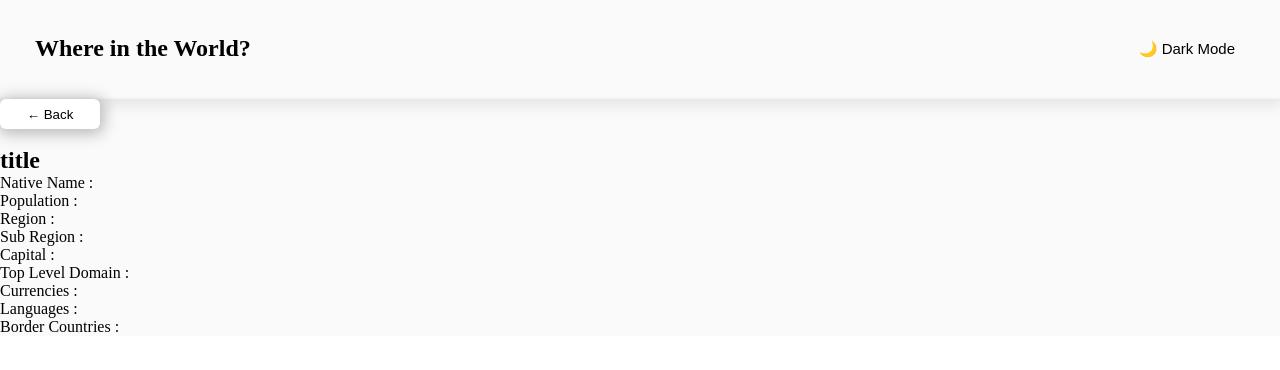
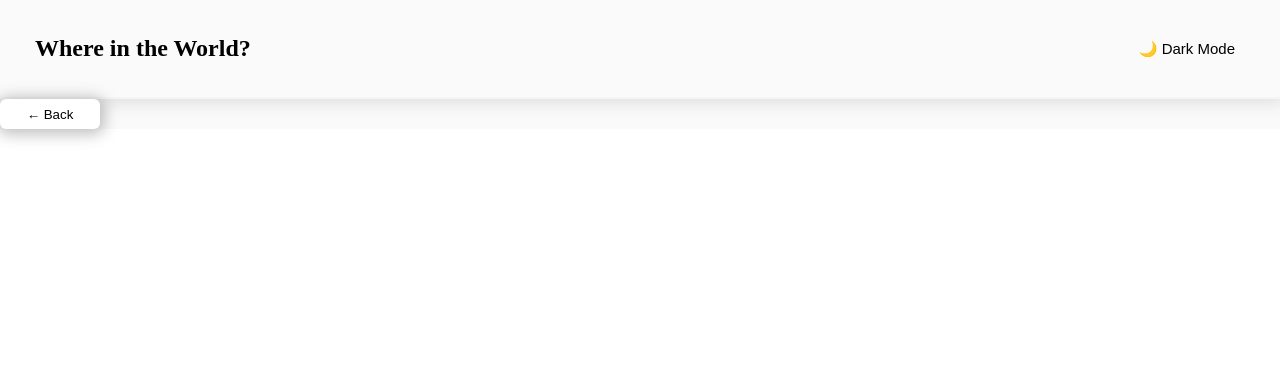
Before and after one commit to hiimhl/rest-countries-api, a React (Create React App) app: page /detail/1 in a window 1280 px wide. Shown: the top 370 px of the page. Built offline with nearby package versions, Linux system fonts and the light colour scheme.

Commit message:
useParams

```diff
--- a/src/App.js
+++ b/src/App.js
@@ -6,7 +6,10 @@ import Home from "./Home";
 function App(props) {
   const [countries, setCountries] = useState([]);
   const getDataToApp = (data) => {
-    setCountries(data);
+    if (data.length !== 0) {
+      setCountries(data);
+      console.log("in App");
+    }
   };
   return (
     <BrowserRouter>
--- a/src/Detail.js
+++ b/src/Detail.js
@@ -1,36 +1,26 @@
 import React from "react";
 import Header from "./components/Header";
+import { useNavigate, useParams } from "react-router-dom";
 import Button from "./components/UI/Button";
 import "./index.css";
+import Country from "./components/Country";
 
 function Detail(props) {
+  let id = useParams();
+  const navigate = useNavigate();
+  console.log(props.sendDate);
   return (
     <div className="all">
       <Header />
-      <Button contents={"← Back"} />
-      <div>
-        <img src={props.flags} alt={props.name} />
-        <ul>
-          <h2>title</h2>
-          <li>
-            <div>
-              <p>Native Name : {props.name}</p>
-              <p>Population : {props.population}</p>
-              <p>Region : {props.region}</p>
-              <p>Sub Region : {props.name}</p>
-              <p>Capital : {props.capital}</p>
-            </div>
-            <div>
-              <p>Top Level Domain : {props.name}</p>
-              <p>Currencies : {props.name}</p>
-              <p>Languages : {props.name}</p>
-            </div>
-          </li>
-          <li>
-            Border Countries : <span>{props.name}</span>
-          </li>
-        </ul>
-      </div>
+      <Button
+        contents={"← Back"}
+        onClickHandler={() => {
+          navigate("/");
+        }}
+      />
+      {/* {props.sendDate.map((props) => {
+        <Country data={props} id={props.sendDate.name} />;
+      })} */}
     </div>
   );
 }
--- /dev/null
+++ b/src/components/Country.js
@@ -0,0 +1,29 @@
+function Country(props) {
+  return (
+    <div>
+      <img src={props.data.flags} alt={props.data.name} />
+      <ul>
+        <h2>title</h2>
+        <li>
+          <div>
+            <p>Native Name : {props.data.name}</p>
+            <p>Population : {props.data.population}</p>
+            <p>Region : {props.data.region}</p>
+            <p>Sub Region : {props.data.name}</p>
+            <p>Capital : {props.data.capital}</p>
+          </div>
+          <div>
+            <p>Top Level Domain : {props.data.name}</p>
+            <p>Currencies : {props.data.name}</p>
+            <p>Languages : {props.data.name}</p>
+          </div>
+        </li>
+        <li>
+          Border Countries : <span>{props.data.name}</span>
+        </li>
+      </ul>
+    </div>
+  );
+}
+
+export default Country;
--- a/src/components/ShowList.js
+++ b/src/components/ShowList.js
@@ -1,10 +1,18 @@
 import Card from "./UI/Card";
 import { useEffect, useState } from "react";
+import { useNavigate } from "react-router-dom";
 import "./All.css";
 
 function ShowList(props) {
   const [countries, setCountries] = useState([]);
   const [bool, setBool] = useState(false);
+  const navigate = useNavigate();
+
+  if (countries.length !== 0) {
+    console.log("form showlist");
+    props.sendData(countries);
+  }
+
   const getCountries = async () => {
     const json = await //
     (await fetch("https://restcountries.com/v3.1/all"))
@@ -19,13 +27,15 @@ function ShowList(props) {
   }, []);
 
   //데이터 보내기
-  bool && props.sendData(countries);
 
   return (
     <ul className="countries-list">
       {countries.map((item) => {
         return (
           <Card
+            onClickHandler={() => {
+              navigate(`/detail/${item.name.common}`);
+            }}
             className="list"
             key={item.name.common}
             name={item.name.common}
```
